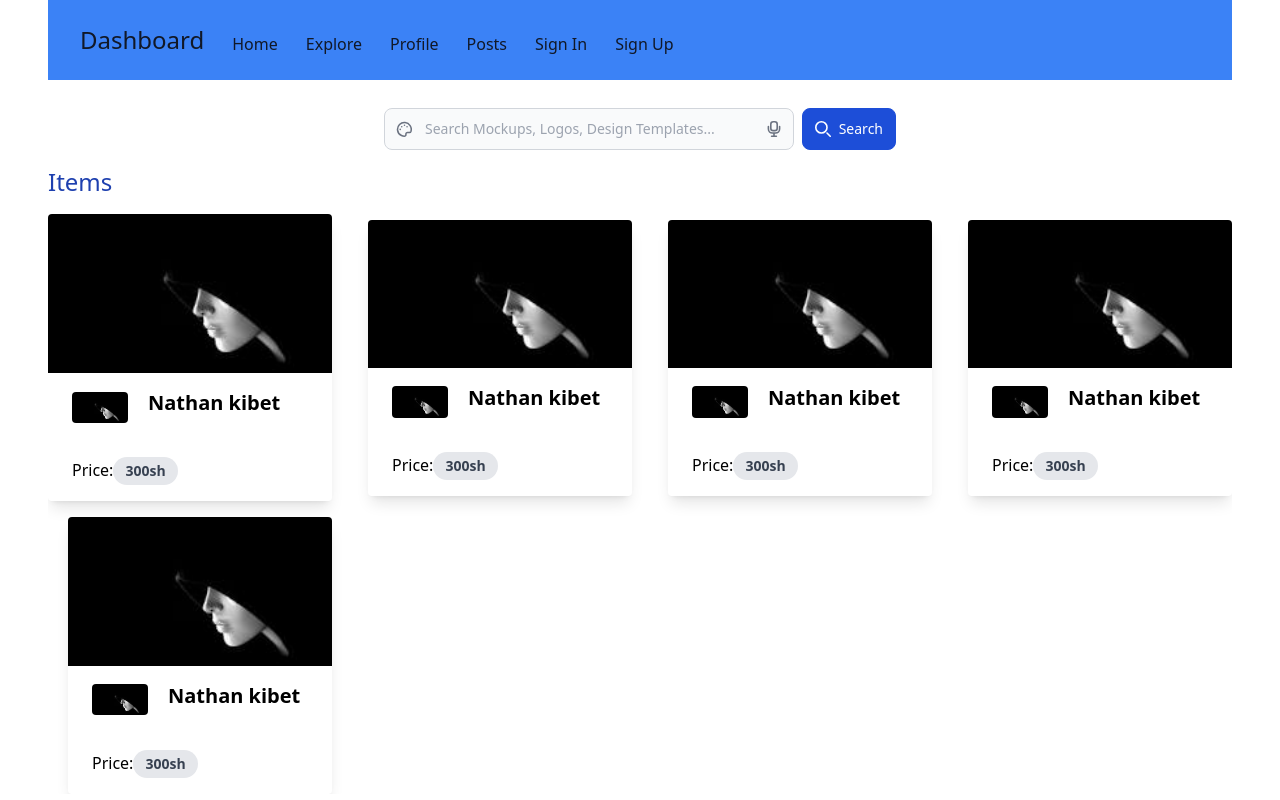
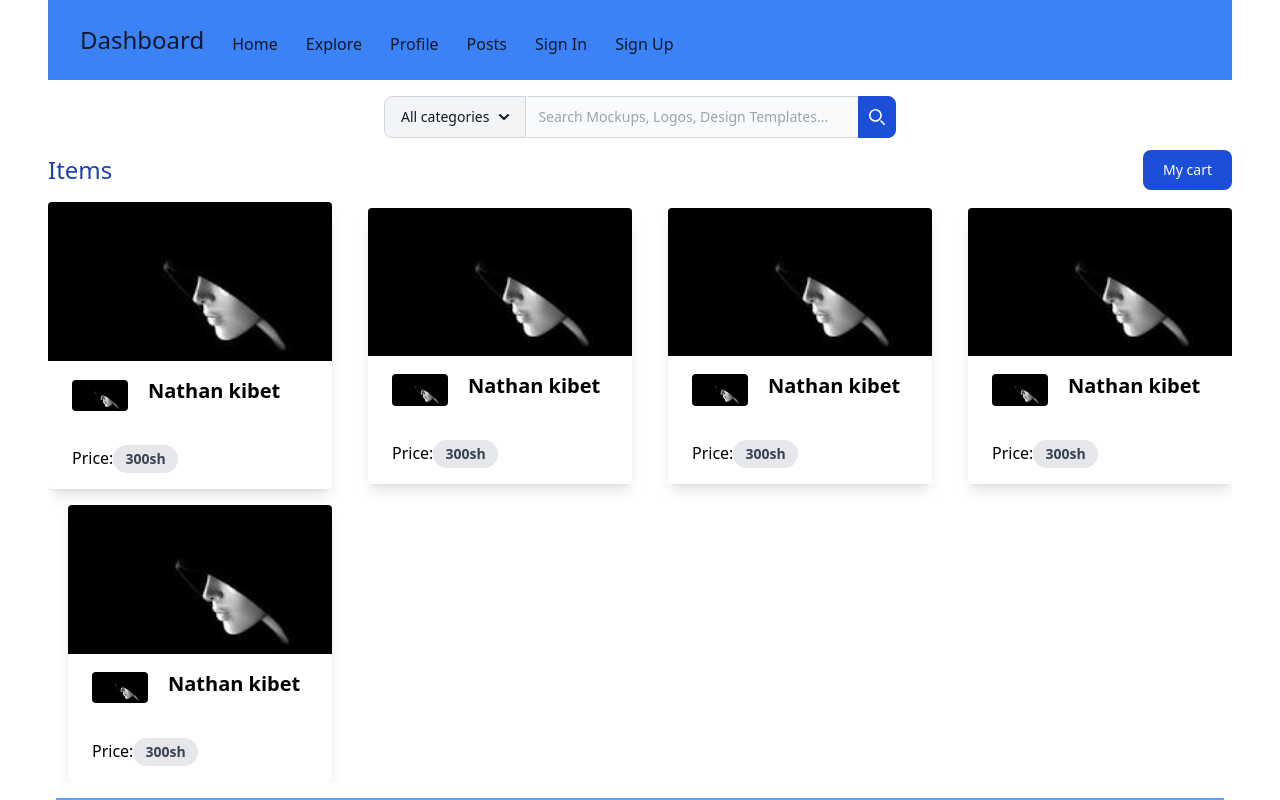
Before and after one commit to nathanrufus/Student-Community-App, a React (Vite) app: page /home in a window 1280 px wide. Shown: the top 800 px of the page. Built offline with nearby package versions, Linux system fonts and the light colour scheme.

Commit message:
corrected errors in footerand cart

```diff
--- a/src/App.jsx
+++ b/src/App.jsx
@@ -22,6 +22,7 @@
       <Route path="/cart" element={<Cart/>}/>
       <Route path="/creditcard" element={<Creditcard/>}/>
       <Route path="/buy" element={<Buy/>}/>
+      <Route path="/" element={ <Homepage/>}/>
 
     </Routes>
 
--- a/src/components/Cart.jsx
+++ b/src/components/Cart.jsx
@@ -1,8 +1,13 @@
 import React from "react";
 import image from "./Assets/5r.jpeg"
+import { useNavigate } from "react-router-dom";
 
 
 function Cart() {
+    const navigate = useNavigate()
+    const Buy = () => {
+		navigate("/creditcard")
+	}
     return <div className="mt-20 max-w-screen-2xl md:px-14 p-4  ">
         <div className=" space-x-5  items-center justify-center grid md:grid-cols-4 md:gap-4 grid-cols-1">
             <div class=" max-w-sm rounded overflow-hidden shadow-lg">
@@ -68,7 +73,7 @@
         </div>
         <div className=" mt-8">
             <h1>Total amount:<span class="inline-block bg-gray-200 rounded-full px-3 py-1 text-sm font-semibold text-gray-700 mr-2 mb-2">300sh</span></h1>
-            <button className=" rounded-md bg-blue-800  text-white px-3 py-1 mb-3 hover:bg-blue-400 transition-all duration-300">Proceed to buy</button>
+            <button onClick={Buy} className=" rounded-md bg-blue-800  text-white px-3 py-1 mb-3 hover:bg-blue-400 transition-all duration-300">Proceed to buy</button>
 
         </div>
 
--- a/src/components/Details.jsx
+++ b/src/components/Details.jsx
@@ -4,6 +4,8 @@
 
 
 function Details() {
+
+
     return <div className="mt-20 max-w-screen-2xl md:px-14 p-4  ">
         <div className=" md:flex flex-row space-x-20">
             <div class=" max-w-lg rounded overflow-hidden shadow-lg mt-6  ">
@@ -19,7 +21,7 @@
                     <h1 className=" items-center justify-center flex">Category:<span class="inline-block  rounded-full px-3 py-1 text-xl font-semibold text-gray-700 mr-2 mb-2"><FcElectronics /></span></h1>
                 </div>
                 <div className=" px-6">
-                    <button className=" rounded-md bg-blue-800  text-white px-3 py-1 mb-3 hover:bg-blue-400 transition-all duration-300">Buy Now</button>
+                    <button  className=" rounded-md bg-blue-800  text-white px-3 py-1 mb-3 hover:bg-blue-400 transition-all duration-300">Buy Now</button>
 
                 </div>
             </div>
--- a/src/components/Footer.jsx
+++ b/src/components/Footer.jsx
@@ -37,7 +37,7 @@
             </div>
         </div>
         <div class="flex py-5 m-auto text-gray-800 text-sm flex-col items-center border-t max-w-screen-xl">
-            <div class="my-5">© Copyright 2023. All Rights Reserved.</div>
+            <div class="my-5">© Copyright 2024. All Rights Reserved.</div>
         </div>
     </div>
 }
--- a/src/components/Home.jsx
+++ b/src/components/Home.jsx
@@ -1,36 +1,62 @@
-import React from "react";
+import React, { useState } from "react";
 import image from "./Assets/5r.jpeg"
+import { useNavigate } from "react-router-dom";
 
 function Home() {
+    const navigate = useNavigate()
+
+    const [open, setopen] = useState(false)
+
+    const categories = () => {
+        open(!setopen)
+    }
+    const Detail = () => {
+        navigate("/details")
+    }
+    const My_cart = () => {
+        navigate("/cart")
+    }
     return <div className="md:px-12 p-4 max-w-screen-2xl mx-auto mt-20 ">
-        <div className="mt-3  items-center justify-start">
-            <form class="flex items-center max-w-lg mx-auto">
-                <label for="voice-search" class="sr-only">Search</label>
+
+        <form class=" max-w-lg mx-auto">
+            <div class="flex">
+                <label for="search-dropdown" class="mb-2 text-sm font-medium text-gray-900 sr-only dark:text-white">Your Email</label>
+                <button id="dropdown-button" data-dropdown-toggle="dropdown" class="flex-shrink-0 z-10 inline-flex items-center py-2.5 px-4 text-sm font-medium text-center text-gray-900 bg-gray-100 border border-gray-300 rounded-s-lg hover:bg-gray-200 focus:ring-4 focus:outline-none focus:ring-gray-100 dark:bg-gray-700 dark:hover:bg-gray-600 dark:focus:ring-gray-700 dark:text-white dark:border-gray-600" type="button">All categories <svg class="w-2.5 h-2.5 ms-2.5" aria-hidden="true" xmlns="http://www.w3.org/2000/svg" fill="none" viewBox="0 0 10 6">
+                    <path stroke="currentColor" stroke-linecap="round" stroke-linejoin="round" stroke-width="2" d="m1 1 4 4 4-4" />
+                </svg></button>
+                <div onClick={() => categories(open)} id="dropdown" class="z-10 hidden bg-white divide-y divide-gray-100 rounded-lg shadow w-44 dark:bg-gray-700">
+                    <ul class="py-2 text-sm text-gray-700 dark:text-gray-200" aria-labelledby="dropdown-button">
+                        <li>
+                            <button type="button" class="inline-flex w-full px-4 py-2 hover:bg-gray-100 dark:hover:bg-gray-600 dark:hover:text-white">Mockups</button>
+                        </li>
+                        <li>
+                            <button type="button" class="inline-flex w-full px-4 py-2 hover:bg-gray-100 dark:hover:bg-gray-600 dark:hover:text-white">Templates</button>
+                        </li>
+                        <li>
+                            <button type="button" class="inline-flex w-full px-4 py-2 hover:bg-gray-100 dark:hover:bg-gray-600 dark:hover:text-white">Design</button>
+                        </li>
+                        <li>
+                            <button type="button" class="inline-flex w-full px-4 py-2 hover:bg-gray-100 dark:hover:bg-gray-600 dark:hover:text-white">Logos</button>
+                        </li>
+                    </ul>
+                </div>
                 <div class="relative w-full">
-                    <div class="absolute inset-y-0 start-0 flex items-center ps-3 pointer-events-none">
-                        <svg class="w-4 h-4 text-gray-500 dark:text-gray-400" aria-hidden="true" xmlns="http://www.w3.org/2000/svg" fill="none" viewBox="0 0 21 21">
-                            <path stroke="currentColor" stroke-linecap="round" stroke-linejoin="round" stroke-width="2" d="M11.15 5.6h.01m3.337 1.913h.01m-6.979 0h.01M5.541 11h.01M15 15h2.706a1.957 1.957 0 0 0 1.883-1.325A9 9 0 1 0 2.043 11.89 9.1 9.1 0 0 0 7.2 19.1a8.62 8.62 0 0 0 3.769.9A2.013 2.013 0 0 0 13 18v-.857A2.034 2.034 0 0 1 15 15Z" />
+                    <input type="search" id="search-dropdown" class="block p-2.5 w-full z-20 text-sm text-gray-900 bg-gray-50 rounded-e-lg border-s-gray-50 border-s-2 border border-gray-300 focus:ring-blue-500 focus:border-blue-500 dark:bg-gray-700 dark:border-s-gray-700  dark:border-gray-600 dark:placeholder-gray-400 dark:text-white dark:focus:border-blue-500" placeholder="Search Mockups, Logos, Design Templates..." required />
+                    <button type="submit" class="absolute top-0 end-0 p-2.5 text-sm font-medium h-full text-white bg-blue-700 rounded-e-lg border border-blue-700 hover:bg-blue-800 focus:ring-4 focus:outline-none focus:ring-blue-300 dark:bg-blue-600 dark:hover:bg-blue-700 dark:focus:ring-blue-800">
+                        <svg class="w-4 h-4" aria-hidden="true" xmlns="http://www.w3.org/2000/svg" fill="none" viewBox="0 0 20 20">
+                            <path stroke="currentColor" stroke-linecap="round" stroke-linejoin="round" stroke-width="2" d="m19 19-4-4m0-7A7 7 0 1 1 1 8a7 7 0 0 1 14 0Z" />
                         </svg>
-                    </div>
-                    <input type="text" id="voice-search" class="bg-gray-50 border border-gray-300 text-gray-900 text-sm rounded-lg focus:ring-blue-500 focus:border-blue-500 block w-full ps-10 p-2.5  dark:bg-gray-700 dark:border-gray-600 dark:placeholder-gray-400 dark:text-white dark:focus:ring-blue-500 dark:focus:border-blue-500" placeholder="Search Mockups, Logos, Design Templates..." required />
-                    <button type="button" class="absolute inset-y-0 end-0 flex items-center pe-3">
-                        <svg class="w-4 h-4 text-gray-500 dark:text-gray-400 hover:text-gray-900 dark:hover:text-white" aria-hidden="true" xmlns="http://www.w3.org/2000/svg" fill="none" viewBox="0 0 16 20">
-                            <path stroke="currentColor" stroke-linecap="round" stroke-linejoin="round" stroke-width="2" d="M15 7v3a5.006 5.006 0 0 1-5 5H6a5.006 5.006 0 0 1-5-5V7m7 9v3m-3 0h6M7 1h2a3 3 0 0 1 3 3v5a3 3 0 0 1-3 3H7a3 3 0 0 1-3-3V4a3 3 0 0 1 3-3Z" />
-                        </svg>
+                        <span class="sr-only">Search</span>
                     </button>
                 </div>
-                <button type="submit" class="inline-flex items-center py-2.5 px-3 ms-2 text-sm font-medium text-white bg-blue-700 rounded-lg border border-blue-700 hover:bg-blue-800 focus:ring-4 focus:outline-none focus:ring-blue-300 dark:bg-blue-600 dark:hover:bg-blue-700 dark:focus:ring-blue-800">
-                    <svg class="w-4 h-4 me-2" aria-hidden="true" xmlns="http://www.w3.org/2000/svg" fill="none" viewBox="0 0 20 20">
-                        <path stroke="currentColor" stroke-linecap="round" stroke-linejoin="round" stroke-width="2" d="m19 19-4-4m0-7A7 7 0 1 1 1 8a7 7 0 0 1 14 0Z" />
-                    </svg>Search
-                </button>
-            </form>
+            </div>
+        </form>
+        <div className=" flex justify-between items-center">
+            <h2 className=" text-2xl text-blue-800 my-4">Items</h2>
+            <button onClick={My_cart} className="text-white bg-blue-700 hover:bg-blue-800 focus:ring-4 focus:outline-none focus:ring-blue-300 font-medium rounded-lg text-sm px-5 py-2.5 text-center dark:bg-blue-600 dark:hover:bg-blue-700 dark:focus:ring-blue-800">My cart</button>
         </div>
-
-
-        <h2 className=" text-2xl text-blue-800 my-4">Items</h2>
         <div className=" space-x-5  items-center justify-center grid md:grid-cols-4 md:gap-4 grid-cols-1 overflow-scroll">
-            <div class=" max-w-sm rounded overflow-hidden shadow-lg">
+            <div onClick={Detail} class=" max-w-sm rounded overflow-hidden shadow-lg">
 
                 <img class="w-full" src={image} alt="Sunset in the mountains" />
                 <div class="px-6 py-4 flex justify-baseline items-center space-x-5">
--- a/src/components/Navbar.jsx
+++ b/src/components/Navbar.jsx
@@ -4,12 +4,15 @@
 import { MdSpaceDashboard } from "react-icons/md";
 import { FaHome } from "react-icons/fa";
 import { Link } from "react-router-dom";
+import { useNavigate } from "react-router-dom";
 
 
 function Navbar() {
+    const navigate = useNavigate()
+
     return (
         <div class=" fixed top-0 left-0 right-0 md:px-12  max-w-screen-2xl mx-auto" >
-            <div class="h-full px-3 py-4 overflow-y-auto bg-blue-500 dark:bg-gray-800">
+            <div class="h-full px-3 py-4 overflow-y-auto bg-blue-500 dark:bg-gray-800 flex justify-between">
                 <ul class="space-y-2 font-medium flex flex-row">
                     <Link>
                         <a href="#" class="flex items-center p-2 text-gray-900 rounded-lg dark:text-white hover:bg-gray-100 dark:hover:bg-gray-700 group">
```
Also changed, not shown: src/components/Creditcard.jsx (+6 -1 lines).
